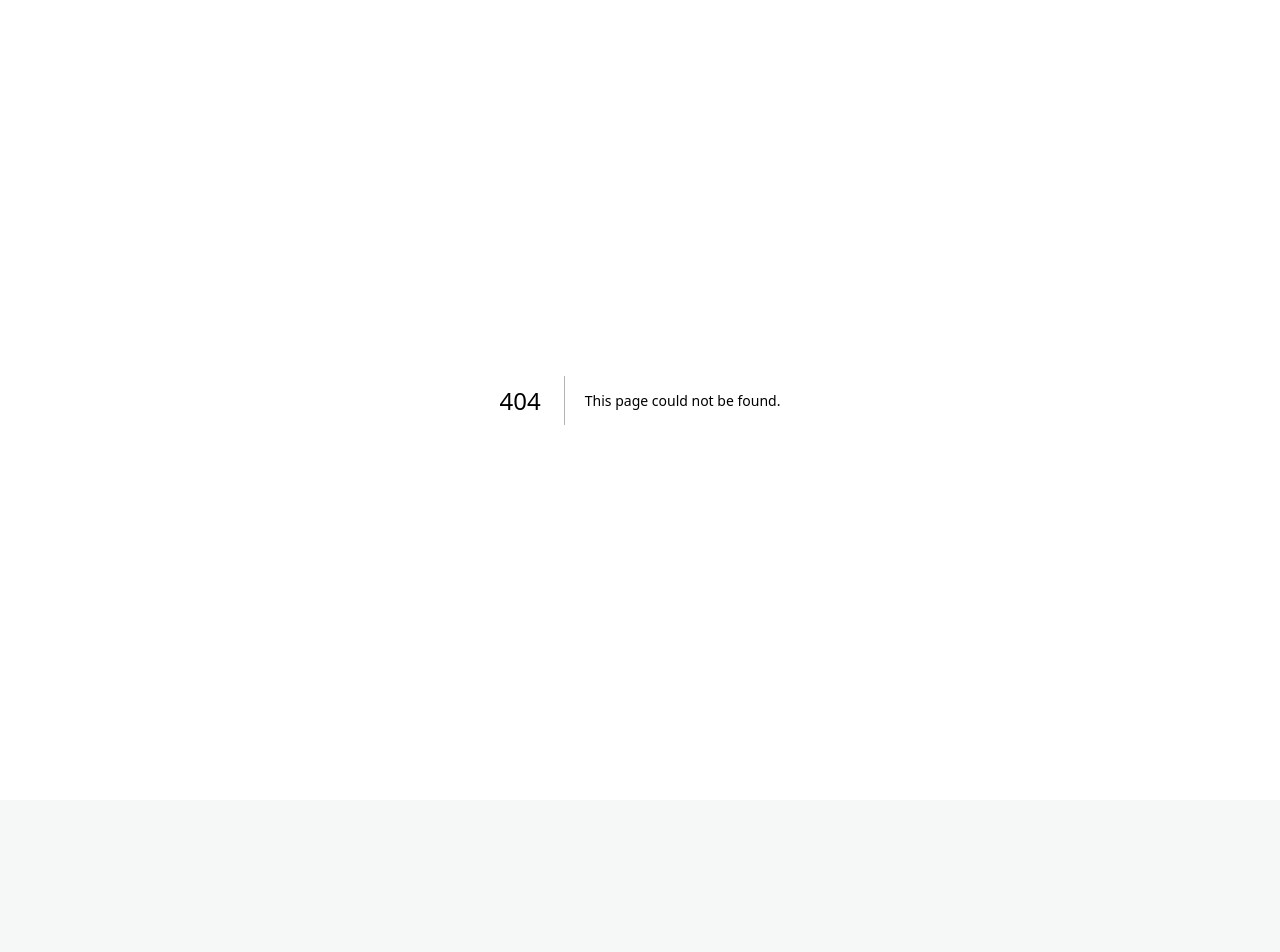
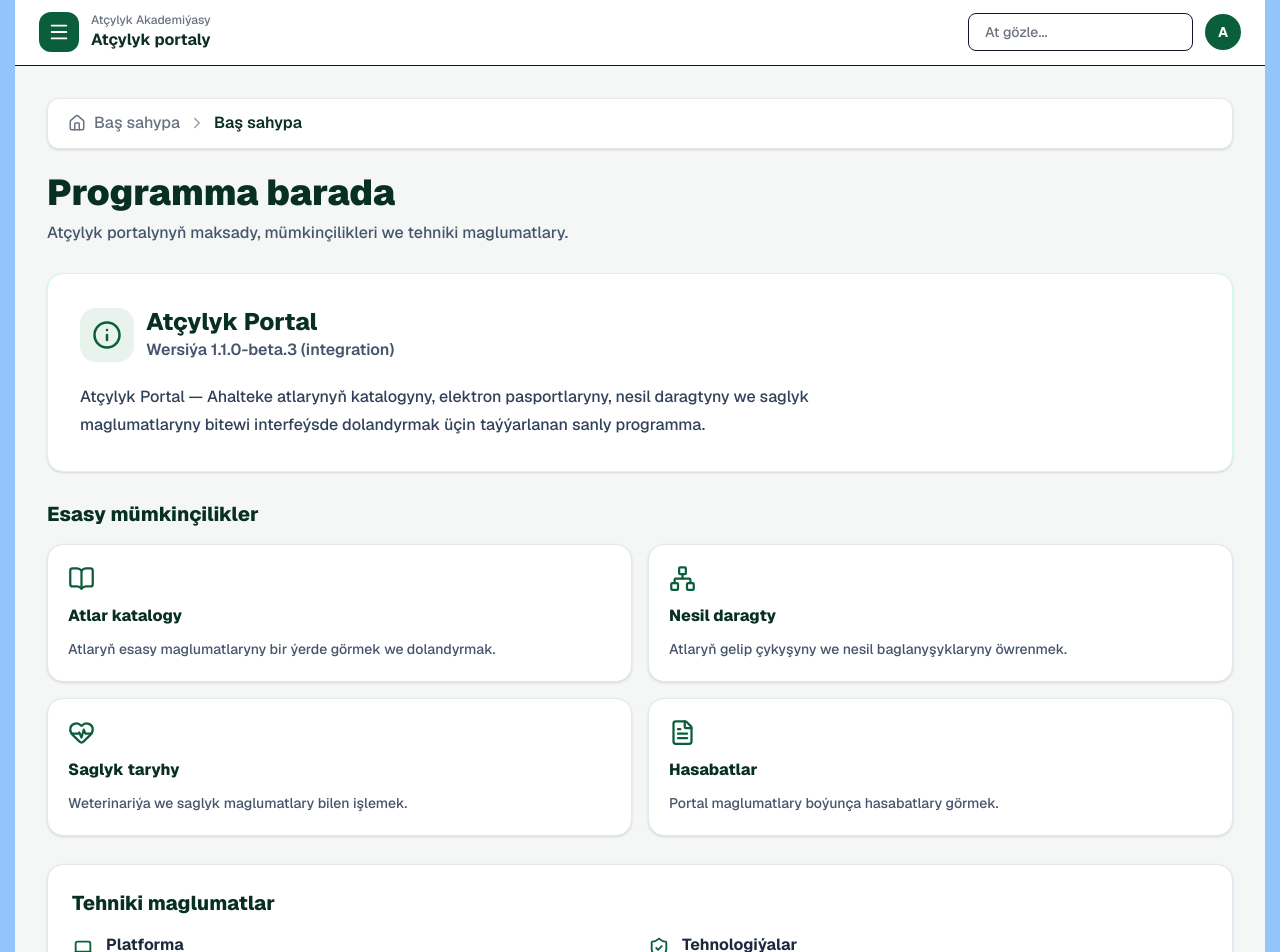
Before and after one commit to Stoun05/horse-portal-v2, a Next.js app: page /programma-barada in a window 1280 px wide. Before the commit this address had no page. Shown: the top 952 px of the page. Before the commit the page ends 800 px from the top, so only its background shows below. Built offline with nearby package versions, Linux system fonts and the light colour scheme.

Commit message:
Integrate PR #22 About page on staging branch

```diff
--- /dev/null
+++ b/app/programma-barada/page.tsx
@@ -0,0 +1,69 @@
+"use client";
+
+import { useState } from "react";
+import Sidebar from "../../components/Sidebar";
+import Topbar from "../../components/Topbar";
+import Breadcrumb from "../../components/Breadcrumb";
+import { BookOpen, HeartPulse, Network, FileText, Laptop, Info, ShieldCheck } from "lucide-react";
+
+const features = [
+  { icon: BookOpen, title: "Atlar katalogy", description: "Atlaryň esasy maglumatlaryny bir ýerde görmek we dolandyrmak." },
+  { icon: Network, title: "Nesil daragty", description: "Atlaryň gelip çykyşyny we nesil baglanyşyklaryny öwrenmek." },
+  { icon: HeartPulse, title: "Saglyk taryhy", description: "Weterinariýa we saglyk maglumatlary bilen işlemek." },
+  { icon: FileText, title: "Hasabatlar", description: "Portal maglumatlary boýunça hasabatlary görmek." },
+];
+
+export default function ProgrammaBaradaPage() {
+  const [open, setOpen] = useState(false);
+
+  return (
+    <div className="min-h-screen bg-[#f4f7f5] lg:flex">
+      <Sidebar open={open} setOpen={setOpen} />
+      <div className="min-w-0 flex-1 border-x-0 border-[#93c5fd] sm:border-x-4 lg:border-x-[15px]">
+        <Topbar setOpen={setOpen} />
+        <main className="p-4 sm:p-6 lg:p-8">
+          <Breadcrumb />
+          <header className="mb-7">
+            <h1 className="text-3xl font-black text-[#082f24] lg:text-4xl">Programma barada</h1>
+            <p className="mt-2 font-medium text-slate-600">Atçylyk portalynyň maksady, mümkinçilikleri we tehniki maglumatlary.</p>
+          </header>
+
+          <section className="mb-7 rounded-2xl border border-emerald-100 bg-white p-6 shadow-sm sm:p-8">
+            <div className="flex flex-wrap items-center gap-3">
+              <div className="rounded-2xl bg-[#e8f3ed] p-3 text-[#0b5e3c]"><Info size={30} /></div>
+              <div>
+                <h2 className="text-2xl font-extrabold text-[#082f24]">Atçylyk Portal</h2>
+                <p className="font-semibold text-slate-600">Wersiýa 1.1.0-beta.3 (integration)</p>
+              </div>
+            </div>
+            <p className="mt-5 max-w-3xl leading-7 text-slate-700">
+              Atçylyk Portal — Ahalteke atlarynyň katalogyny, elektron pasportlaryny,
+              nesil daragtyny we saglyk maglumatlaryny bitewi interfeýsde dolandyrmak
+              üçin taýýarlanan sanly programma.
+            </p>
+          </section>
+
+          <h2 className="mb-4 text-xl font-extrabold text-[#082f24]">Esasy mümkinçilikler</h2>
+          <section className="mb-7 grid gap-4 sm:grid-cols-2">
+            {features.map(({ icon: Icon, title, description }) => (
+              <article key={title} className="rounded-2xl border border-slate-200 bg-white p-5 shadow-sm">
+                <Icon className="mb-3 text-[#0b5e3c]" size={27} />
+                <h3 className="font-extrabold text-[#082f24]">{title}</h3>
+                <p className="mt-2 text-sm leading-6 text-slate-600">{description}</p>
+              </article>
+            ))}
+          </section>
+
+          <section className="rounded-2xl border border-slate-200 bg-white p-6 shadow-sm">
+            <h2 className="mb-4 text-xl font-extrabold text-[#082f24]">Tehniki maglumatlar</h2>
+            <div className="grid gap-4 sm:grid-cols-2">
+              <div className="flex items-start gap-3"><Laptop className="mt-1 shrink-0 text-[#0b5e3c]" size={22} /><div><h3 className="font-bold text-slate-800">Platforma</h3><p className="text-sm text-slate-600">Web interfeýsi we Windows desktop programma</p></div></div>
+              <div className="flex items-start gap-3"><ShieldCheck className="mt-1 shrink-0 text-[#0b5e3c]" size={22} /><div><h3 className="font-bold text-slate-800">Tehnologiýalar</h3><p className="text-sm text-slate-600">Next.js, React, TypeScript, Electron</p></div></div>
+            </div>
+            <p className="mt-5 border-t border-slate-100 pt-4 text-xs text-slate-500">Programmany ulanmazdan ozal möhüm maglumatlaryň ätiýaçlyk nusgasyny saklamak maslahat berilýär.</p>
+          </section>
+        </main>
+      </div>
+    </div>
+  );
+}
```
